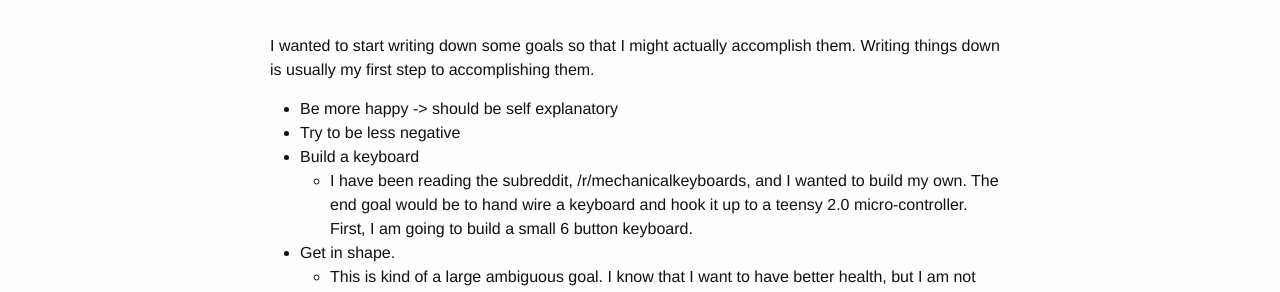
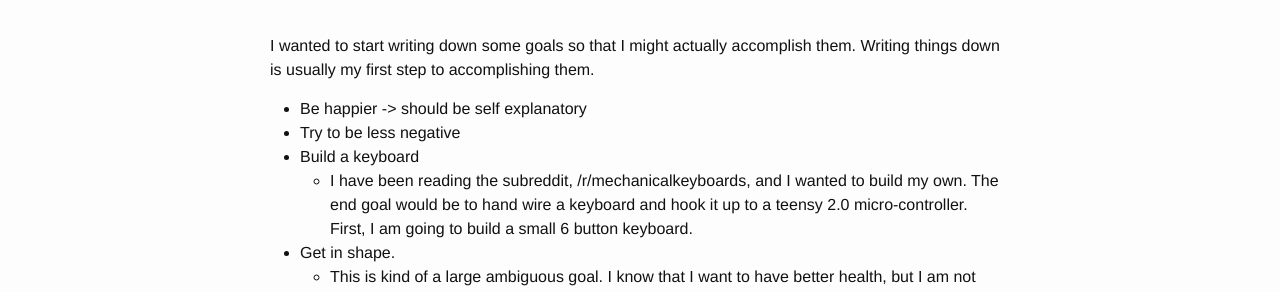
Before and after one commit to awstewar/awstewar.github.io, a Jekyll site: the page built from main-pages/goals.md, in a window 1280 px wide. Shown: the part 130-422 px from the top of the page. Built offline with Jekyll 4.4.1, drawn with Linux system fonts in a browser that asks for light colours.

Commit message:
be happier

```diff
--- a/main-pages/goals.md
+++ b/main-pages/goals.md
@@ -8,7 +8,7 @@ I wanted to start writing down some goals so that I might actually
 accomplish them.  Writing things down is usually my first step to
 accomplishing them.
 
-- Be more happy -> should be self explanatory
+- Be happier -> should be self explanatory
 - Try to be less negative
 - Build a keyboard
   - I have been reading the subreddit, /r/mechanicalkeyboards, and I
```
